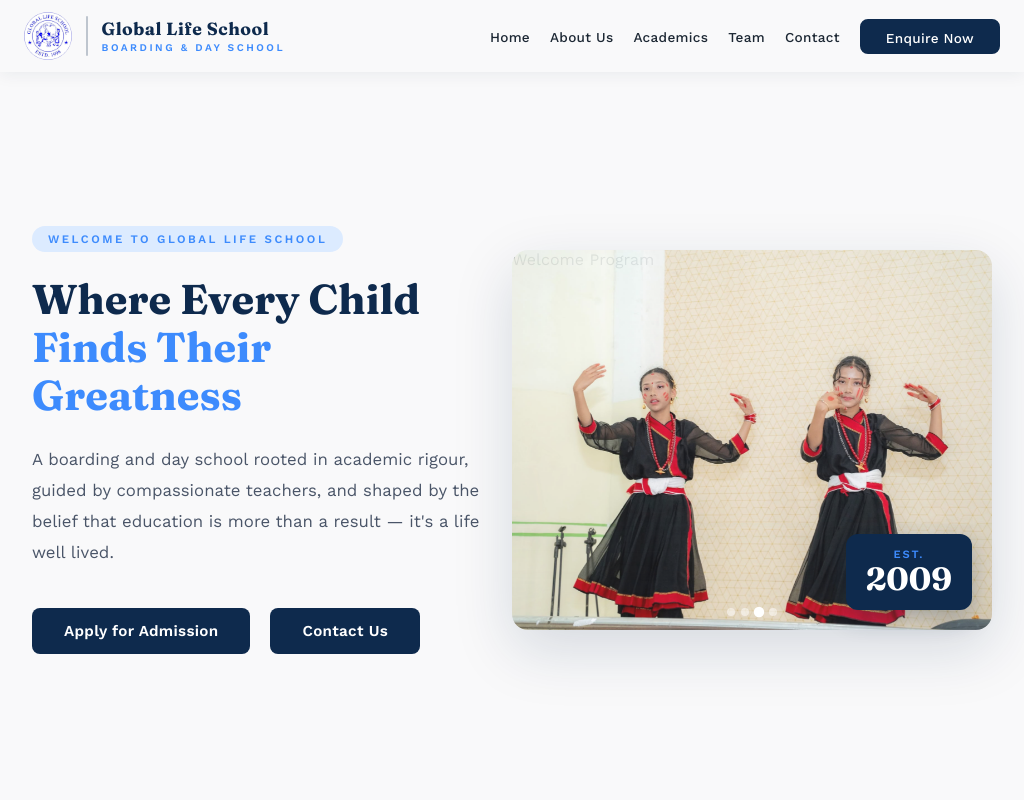
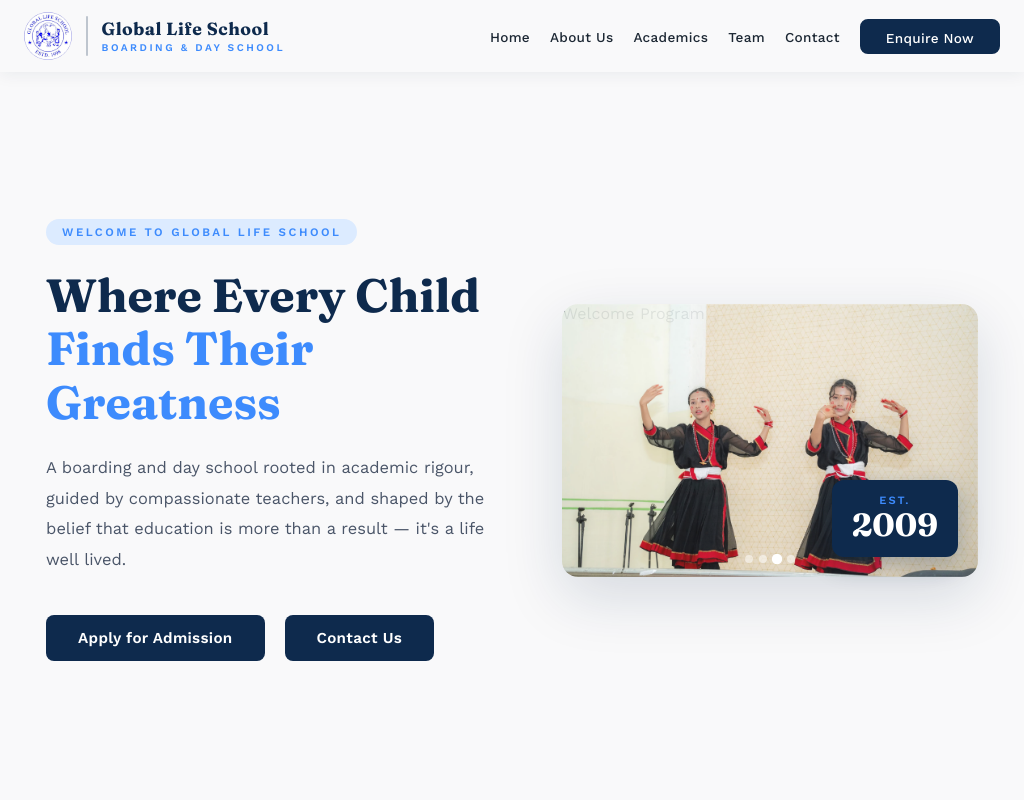
Before and after one commit to swikar-napit/globallife-web, a React (Vite) app: page / in a window 1024 px wide. Shown: the top 800 px of the page. Built offline with nearby package versions, Linux system fonts and the light colour scheme.

Commit message:
tablet view fix

```diff
--- a/src/index.css
+++ b/src/index.css
@@ -161,6 +161,20 @@ body {
   border-color: var(--navy);
   transform: translateY(-2px);
   box-shadow: 0 4px 14px rgba(14, 42, 77, 0.2);
+}
+
+@media (max-width: 1024px) and (min-width: 901px) {
+  .nav-links {
+    gap: 20px;
+  }
+
+  .nav-links li a {
+    font-size: 0.85rem;
+  }
+
+  .navbar {
+    padding: 12px 24px;
+  }
 }
 
 .enquiry-btn::after {
@@ -287,19 +301,6 @@ body {
     box-shadow: none;
   }
 }
-@media (max-width: 1024px) and (min-width: 901px) {
-  .nav-links {
-    gap: 20px;
-  }
-
-  .nav-links li a {
-    font-size: 0.85rem;
-  }
-
-  .navbar {
-    padding: 12px 24px;
-  }
-}
 
 /* FOOTER */
 .footer {
@@ -508,14 +509,14 @@ body {
   display: flex;
   align-items: center;
   justify-content: space-between;
-  padding: 60px 48px;
+  padding: clamp(40px, 5vw, 60px) clamp(24px, 4.5vw, 48px);
   background: var(--page-bg);
-  gap: 48px;
+  gap: clamp(24px, 4vw, 48px);
   min-height: 92vh;
 }
 
 .hero-content {
-  flex: 1;
+  flex: 1 1 380px;
   max-width: 580px;
 }
 
@@ -534,7 +535,7 @@ body {
 
 .hero-heading {
   font-family: 'Fraunces', serif;
-  font-size: 3.2rem;
+  font-size: clamp(2.1rem, 1.5rem + 2.2vw, 3.2rem);
   font-weight: 700;
   color: var(--navy);
   line-height: 1.15;
@@ -546,7 +547,7 @@ body {
 }
 
 .hero-subtext {
-  font-size: 1.05rem;
+  font-size: clamp(0.95rem, 0.9rem + 0.2vw, 1.05rem);
   color: #4A5568;
   line-height: 1.85;
   margin-bottom: 40px;
@@ -788,7 +789,7 @@ body {
 }
 
 /* HERO MOBILE */
-@media (max-width: 900px) {
+@media (max-width: 640px) {
   .hero {
     flex-direction: column;
     padding: 48px 20px;
@@ -816,7 +817,9 @@ body {
     width: 280px;
     height: 280px;
   }
-
+}
+
+@media (max-width: 900px) {
   .stats-bar {
     flex-wrap: wrap;
     gap: 24px;
@@ -857,24 +860,20 @@ body {
 
 .hero-slideshow {
   position: relative;
-  width: 700px;
-  height: 460px;
+  width: 100%;
+  aspect-ratio: 700 / 460;
   border-radius: 16px;
   overflow: hidden;
   border: none;
   box-shadow: 0 20px 60px rgba(14, 42, 77, 0.15);
 }
 .hero-image-wrap {
-  flex: 1;
+  flex: 1 1 320px;
   display: flex;
   justify-content: center;
   align-items: center;
   position: relative;
-  max-width: 720px;
-}
-.hero-content {
-  flex: 1;
-  max-width: 520px;
+  max-width: 700px;
 }
 
 
@@ -921,37 +920,11 @@ body {
 }
 
 /* MOBILE SLIDESHOW */
-@media (max-width: 900px) {
-  @media (max-width: 900px) {
+@media (max-width: 640px) {
   .hero-slideshow {
-    width: 100%;
+    aspect-ratio: auto;
     height: 260px;
     border-radius: 12px;
-  }
-}
-}
-/* TABLET — in-between fix */
-@media (max-width: 1200px) {
-  .hero {
-    padding: 48px 32px;
-    gap: 32px;
-  }
-
-  .hero-heading {
-    font-size: 2.6rem;
-  }
-
-  .hero-content {
-    max-width: 460px;
-  }
-
-  .hero-slideshow {
-    width: 480px;
-    height: 380px;
-  }
-
-  .hero-image-wrap {
-    max-width: 500px;
   }
 }
 /* FEATURES SECTION */
```
